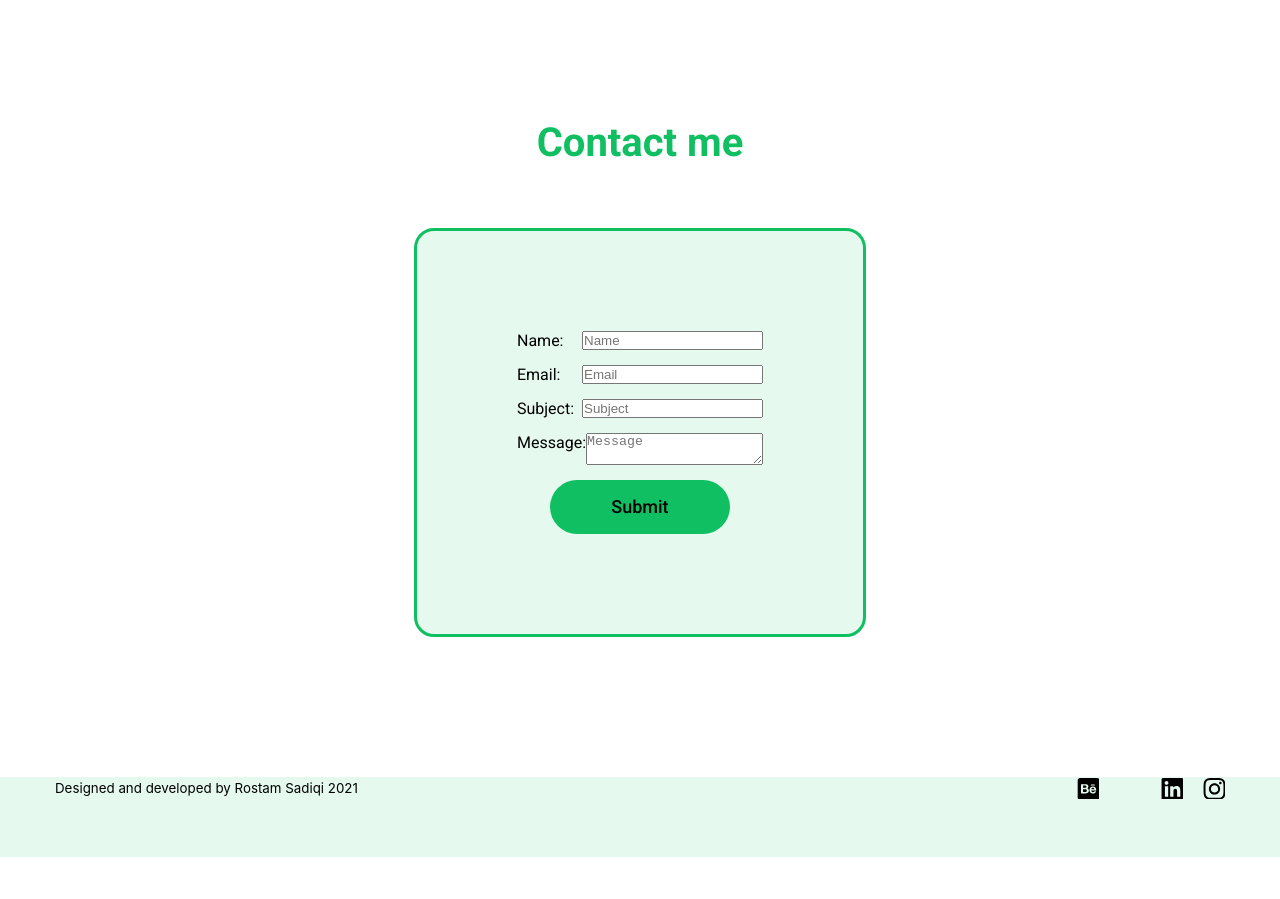
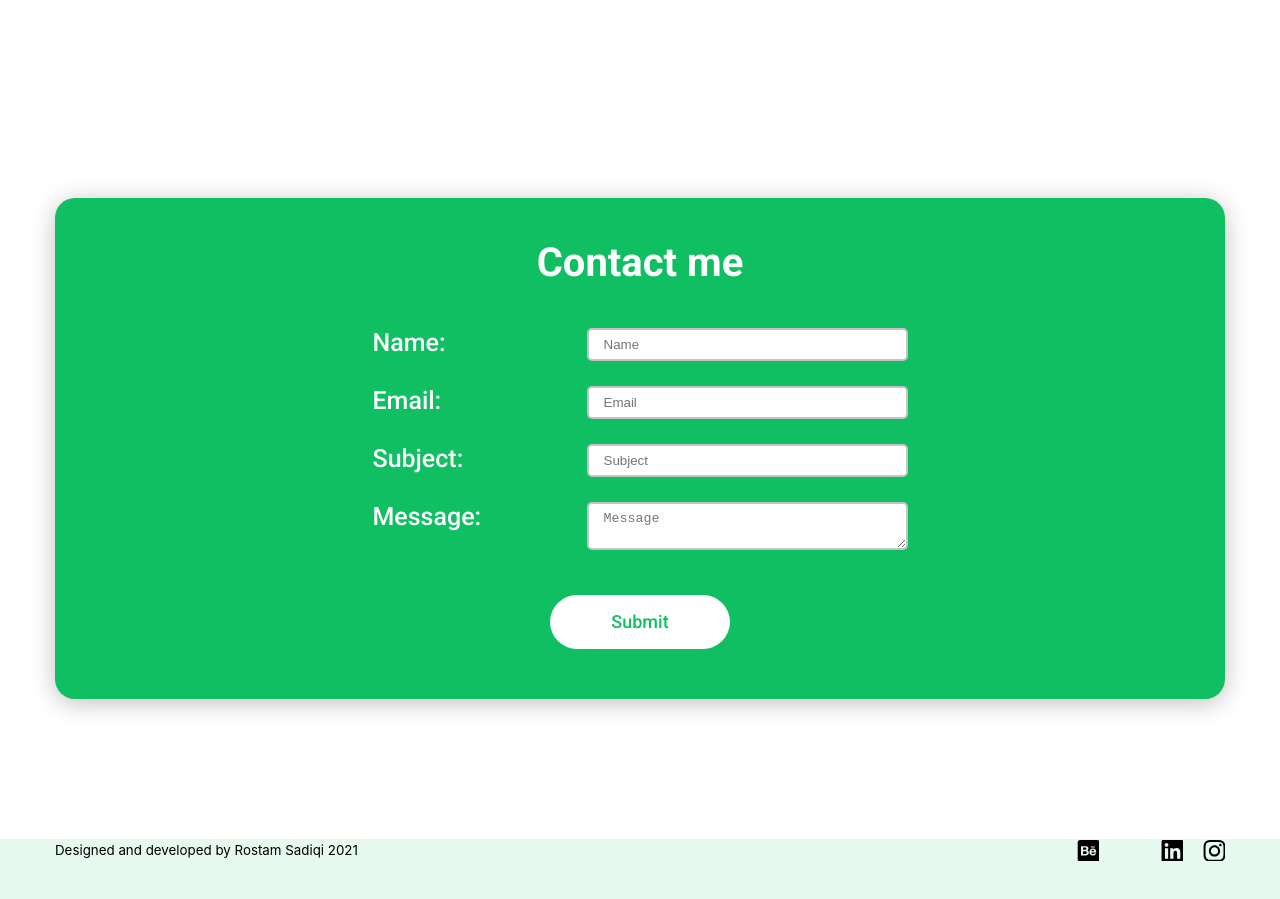
Before and after one commit to SandraVLP/portfolio-start-project, a React app in the folder portfolio-start-project-main/: page / in a window 1280 px wide. Shown: the part 5100-5999 px from the top of the page. Before the commit the page ends 5957 px from the top, so only its background shows below. Built offline with nearby package versions, Linux system fonts and the light colour scheme.

Commit message:
form edition

```diff
--- a/portfolio-start-project-main/src/layout/contacts/Contacts.tsx
+++ b/portfolio-start-project-main/src/layout/contacts/Contacts.tsx
@@ -7,48 +7,48 @@ import { FlexWrapper } from "../../components/FlexWrapper";
 
 export function Contacts() {
   return (
-    <section id="contacts" className="Contacts">
+    <section id="contacts" className="contacts">
       <Container>
-        <FlexWrapper direction="column">
+        <FlexWrapper direction="column" justify="center">
           {" "}
-          <MyTitle text="Contact me" />
           <StyledForm>
+          <Title> Contact me</Title>
             <label id="name">
               Name:
-              <input
+              <Field
                 id="name"
                 type="text"
                 name="name"
                 placeholder="Name"
-              ></input>{" "}
+              ></Field>{" "}
             </label>
             <label id="email">
               Email:
-              <input
+              <Field
                 id="email"
                 type="email"
                 name="email"
                 placeholder="Email"
-              ></input>
+              ></Field>
             </label>
             <label id="subject">
               Subject:
-              <input
+              <Field
                 id="subject"
                 type="text"
                 name="subject"
                 placeholder="Subject"
-              ></input>
+              ></Field>
             </label>
             <label id="message">
               Message:
-              <textarea
+              <Field as={"textarea"}
                 id="message"
                 name="message"
                 placeholder="Message"
-              ></textarea>
+              ></Field>
             </label>
-            <StyledButton width={"180px"} type="submit">
+            <StyledButton width={"180px"} type="submit" color={myTheme.primary} bgcolor={myTheme.white}>
               Submit
             </StyledButton>
           </StyledForm>
@@ -59,25 +59,48 @@ export function Contacts() {
 }
 
 const StyledForm = styled.form`
+  color: ${myTheme.white};
   margin-top: 70px;
-  max-width: 545px;
+  width: 100%;
   display: flex;
   flex-direction: column;
   align-items: center;
-  border: solid 3px ${myTheme.primary};
+  gap: 10px;
+  box-shadow: 0px 4px 25px 0px rgba(0, 0, 0, 0.25);
   border-radius: 20px;
-  padding: 100px;
-  background-color: ${myTheme.secondary};
+  padding: 50px;
+  background-color: ${myTheme.primary};
 
   label {
-    width: 100%;
+    width: 50%;
+    font-size: 25px;
+    font-weight: 500;
+    line-height: 30px;
+
     display: flex;
     justify-content: space-between;
     margin-bottom: 15px;
   }
 
-  textarea {
-    display: flex;
-    justify-content: space-between;
+  ${StyledButton} {
+    margin-top: 20px;
   }
 `;
+
+const Field = styled.input`
+border-radius: 5px;
+border: solid 2px ${myTheme.grey};
+width: 60%;
+padding: 7px 15px;
+
+`
+
+const Title = styled.h2`
+font-size: 40px;
+font-weight: 700;
+line-height: 30px;
+   background-color: ${myTheme.primary};
+   color: ${myTheme.white};
+   text-align: center;
+   margin-bottom: 40px;
+`
```
